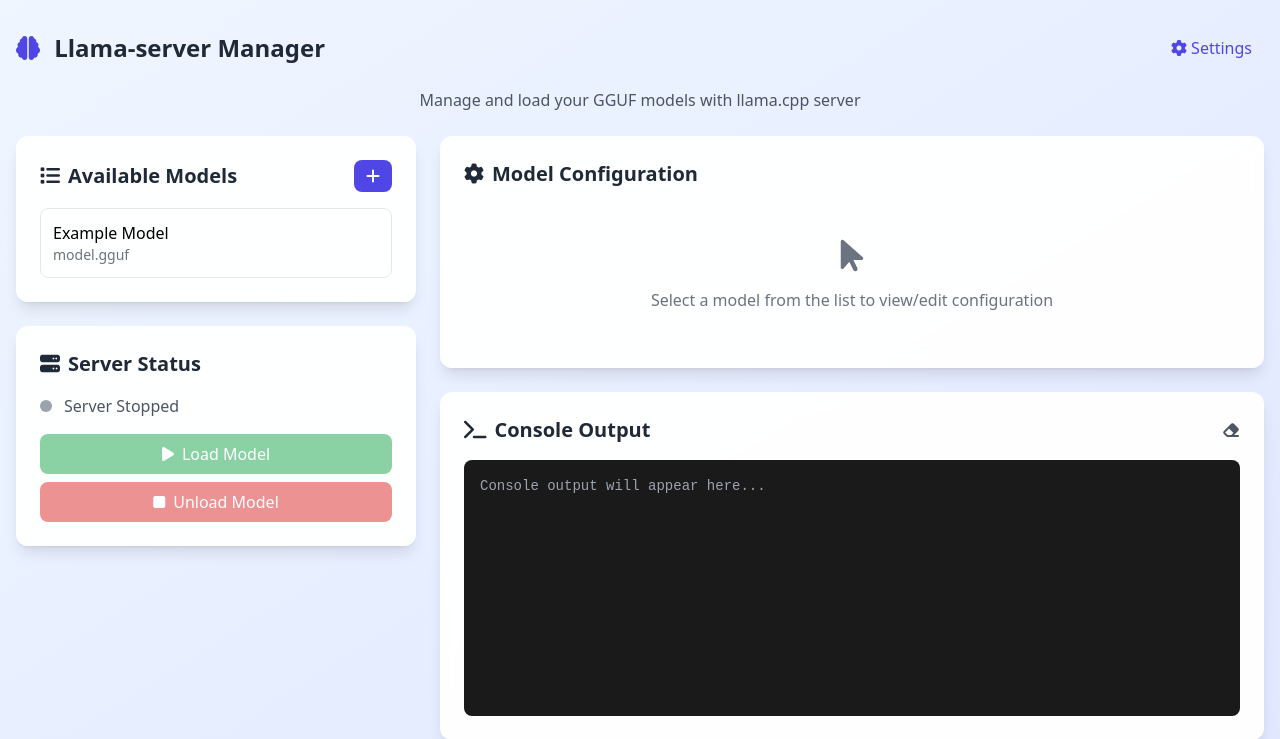
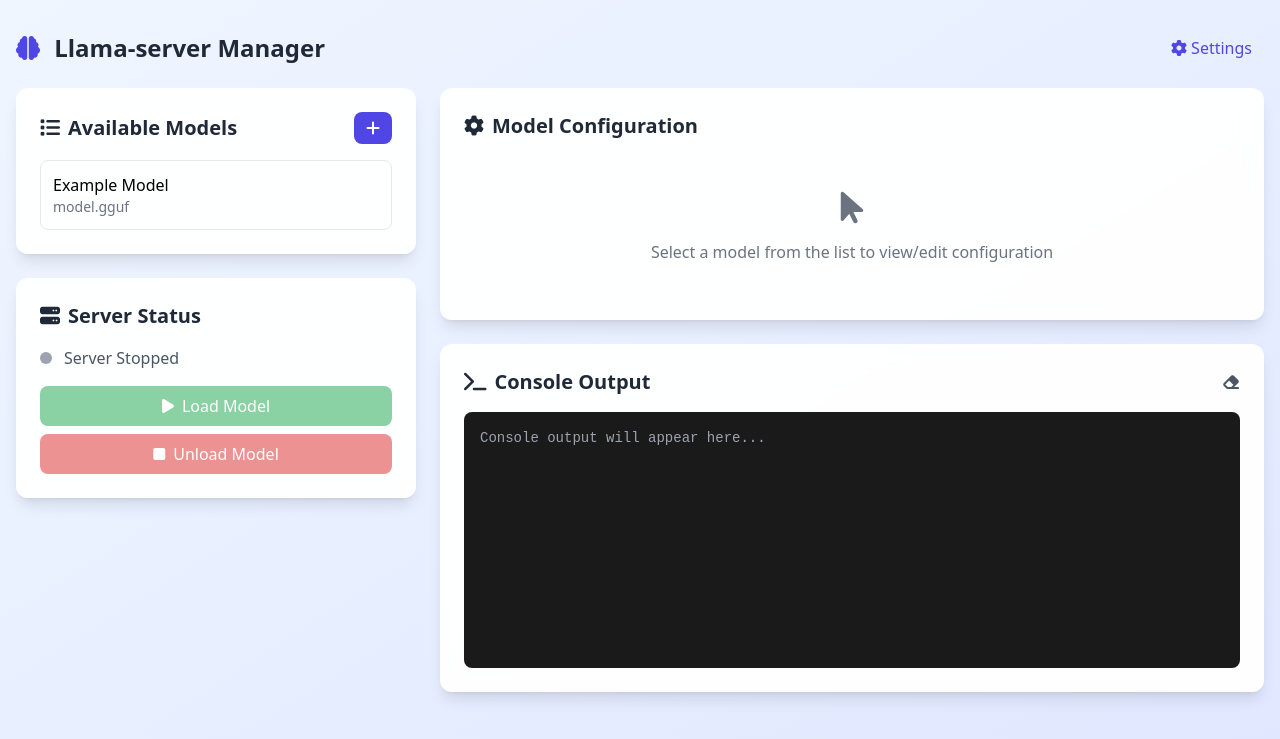
Before and after one commit to MexIvanov/llama-server-manager, a Flask app: page / in a window 1280 px wide. Shown: the top 739 px of the page. Run offline with Flask 3, Linux system fonts and the light colour scheme; some libraries are stand-ins or nearby versions.

Commit message:
updated README.md, minor UI tweak

```diff
--- a/templates/index.html
+++ b/templates/index.html
@@ -45,9 +45,9 @@
         </nav>
 
         <!-- Header -->
-        <header class="text-center mb-6">
+        <!--<header class="text-center mb-6">
             <p class="text-gray-600">Manage and load your GGUF models with llama.cpp server</p>
-        </header>
+        </header>-->
 
         <!-- Main Grid -->
         <div class="grid grid-cols-1 lg:grid-cols-3 gap-6">
```
Also changed, not shown: README.md, assets/images/llama-server-manager.png.
